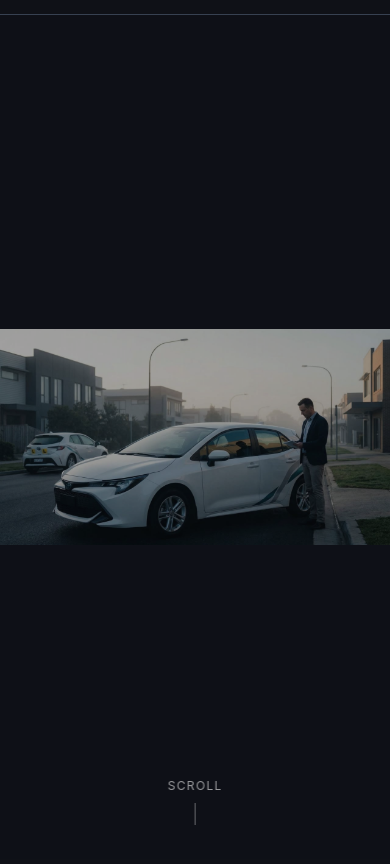
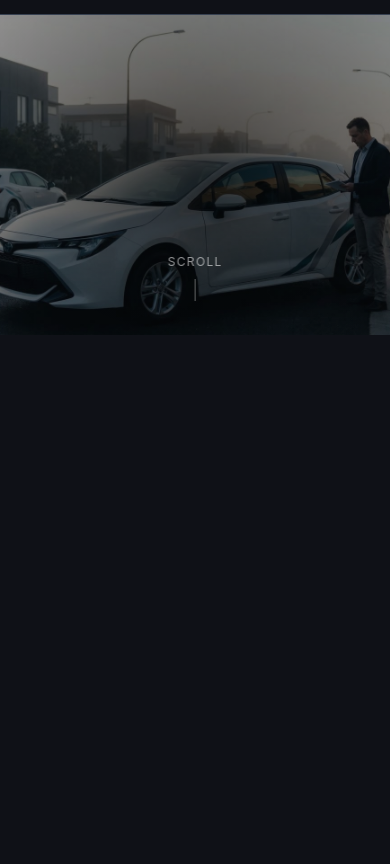
Before and after one commit to ninjusai/TIC-wolfpack, an Eleventy site: page src/pages/index.njk in a window 390 px wide. Shown: the part 118-982 px from the top of the page. Built offline with nearby package versions, Linux system fonts and the light colour scheme; Eleventy itself is replaced by a stand-in of ours; files that its build step writes are made by us from their sources.

Commit message:
Scrollytelling mobile: cap height to 16:9 ratio, keep full-width cover-fit and centred overlays

```diff
--- a/src/assets/css/scrollytelling.css
+++ b/src/assets/css/scrollytelling.css
@@ -189,20 +189,24 @@
     height: 350vh;
   }
 
-  /* On mobile the canvas uses contain-fit, so the video is letterboxed.
-     Position text in the lower portion so it doesn't clash with the frame. */
+  /* Cap height to ~16:9 ratio so frames aren't over-cropped */
+  .scrollytelling__sticky {
+    height: 56.25vw;
+    min-height: 320px;
+    max-height: 75vh;
+  }
+
   .scrollytelling__overlay {
     padding: 1.5rem;
-    align-items: flex-end;
+    align-items: center;
     justify-content: center;
     text-align: center;
-    /* No gradient needed — text sits on the dark letterbox bars */
-    background: none;
-  }
-
-  .scrollytelling__text-block {
-    position: relative;
-    margin-bottom: 3rem;
+    background: radial-gradient(
+      ellipse at center,
+      rgba(0, 0, 0, 0.6) 0%,
+      rgba(0, 0, 0, 0.35) 50%,
+      rgba(0, 0, 0, 0.1) 100%
+    );
   }
 
   .scrollytelling__text-block {
--- a/src/assets/js/scrollytelling.js
+++ b/src/assets/js/scrollytelling.js
@@ -68,8 +68,8 @@
 
   // ── Mobile check — simplified experience on small screens ──────────────
   let isMobile = window.innerWidth < 768;
-  // On narrow/portrait screens, use contain-fit so full frame is visible
-  let fitMode = isMobile ? 'contain' : 'cover';
+  // Always cover-fit — CSS handles the height constraint
+  let fitMode = 'cover';
 
   // ── Frame loading ──────────────────────────────────────────────────────
   const chapter1Frames = [];
@@ -162,10 +162,10 @@
    * Size the canvas to fill the viewport while maintaining aspect ratio
    */
   function sizeCanvas() {
-    if (!canvas) return;
+    if (!canvas || !stickyWrap) return;
     const dpr = Math.min(window.devicePixelRatio || 1, 2); // Cap at 2x
-    const w = window.innerWidth;
-    const h = window.innerHeight;
+    const w = stickyWrap.offsetWidth;
+    const h = stickyWrap.offsetHeight;
     canvas.width = w * dpr;
     canvas.height = h * dpr;
     canvas.style.width = w + 'px';
@@ -178,8 +178,9 @@
    */
   function drawFrame(img, alpha) {
     if (!img || !ctx) return;
-    const cw = canvas.width / (Math.min(window.devicePixelRatio || 1, 2));
-    const ch = canvas.height / (Math.min(window.devicePixelRatio || 1, 2));
+    const dpr = Math.min(window.devicePixelRatio || 1, 2);
+    const cw = canvas.width / dpr;
+    const ch = canvas.height / dpr;
 
     // Cover or contain fit depending on viewport
     const imgRatio = img.naturalWidth / img.naturalHeight;
@@ -391,7 +392,6 @@
     window.addEventListener('scroll', onScroll, { passive: true });
     window.addEventListener('resize', () => {
       isMobile = window.innerWidth < 768;
-      fitMode = isMobile ? 'contain' : 'cover';
       sizeCanvas();
       // Force redraw on resize
       lastFrameIndex1 = -1;
```
